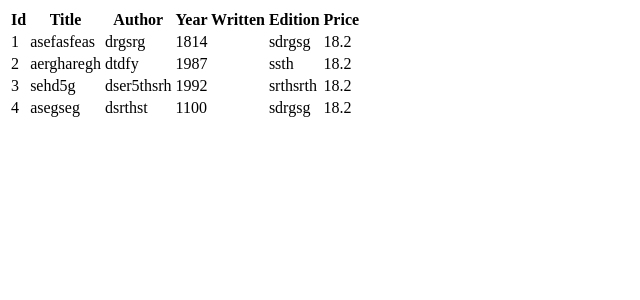
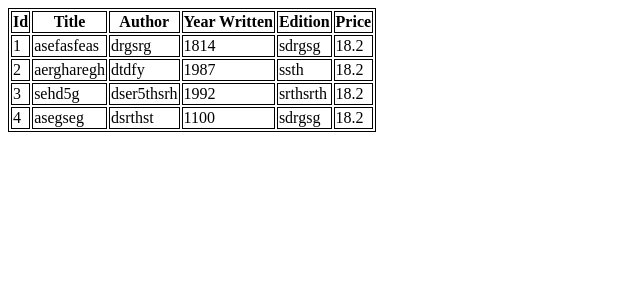
Before and after one commit to hfzfdlh/assignment1_fs_bithealth, a Node server app: page /ejs/books in a window 1280 px wide. Shown: the top 300 px of the page, without its empty margins (0-640 px from the left). Run offline with Node 20, Linux system fonts and the light colour scheme.

Commit message:
add style and public directory

```diff
--- a/app.js
+++ b/app.js
@@ -3,7 +3,7 @@ const router = require('./routes')
 const app = express()
 const port = 3000
 
-
+app.use(express.static(__dirname + '/public'));
 app.set('view engine','ejs')
 app.use(express.json())
 app.use(express.urlencoded({extended:true}))
--- /dev/null
+++ b/public/css/style.css
@@ -0,0 +1,3 @@
+table, th, td {
+    border: 1px solid black;
+  }
--- a/views/home.ejs
+++ b/views/home.ejs
@@ -4,6 +4,7 @@
     <meta charset="UTF-8">
     <meta name="viewport" content="width=device-width, initial-scale=1.0">
     <title>Document</title>
+    <link href="/css/style.css" rel="stylesheet" type="text/css">
 </head>
 <body>
     <table>
```
